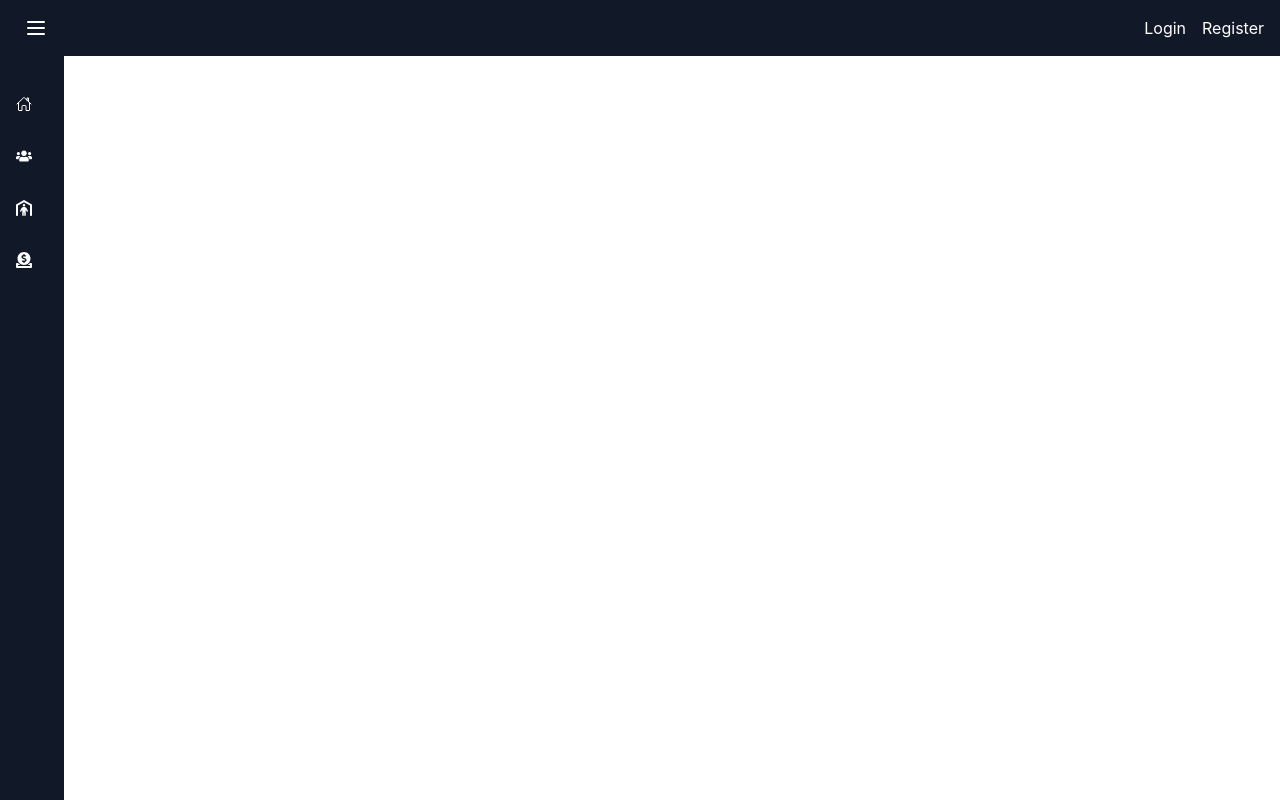
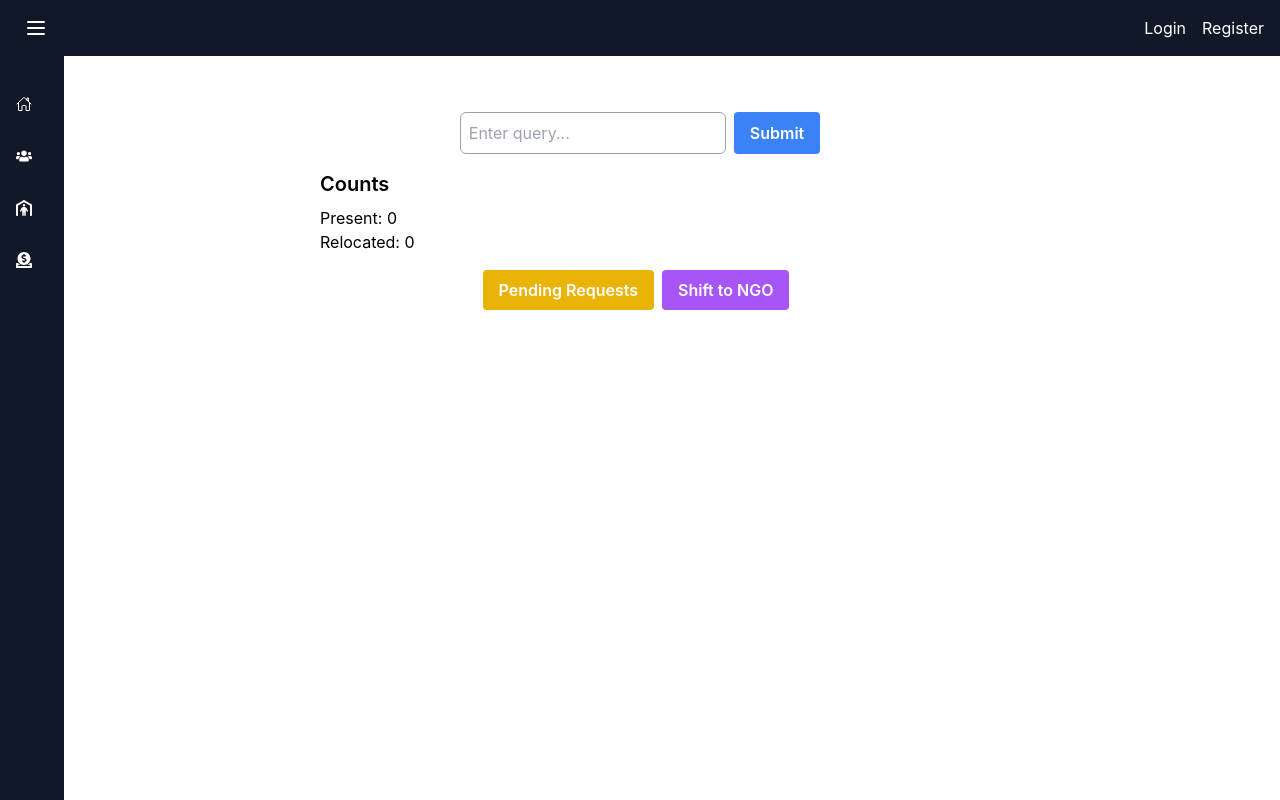
Before and after one commit to aryab2003/my-ngo-app, a React (Create React App) app: page /admin in a window 1280 px wide. Before the commit this address had no page. Built offline with nearby package versions, Linux system fonts and the light colour scheme.

Commit message:
feat:added admin page

```diff
--- a/src/App.js
+++ b/src/App.js
@@ -11,6 +11,7 @@ import Login from "./Pages/Login";
 import Register from "./Pages/Register";
 import Interact from "./Pages/Interact";
 import About from "./Pages/About";
+import Admin from "./Pages/Admin";
 
 function App() {
   const [registered, setRegistered] = useState(false);
@@ -70,6 +71,7 @@ function App() {
           <Route path="/register" element={<Register />} />
           <Route path="/interact" element={<Interact />} />
           <Route path="/about" element={<About />} />
+          <Route path="/admin" element={<Admin />} />
         </Routes>
       </Router>
     </div>
--- /dev/null
+++ b/src/Pages/Admin.js
@@ -0,0 +1,103 @@
+import React, { useState } from "react";
+
+const Admin = () => {
+  const [query, setQuery] = useState("");
+  const [nearestNGO, setNearestNGO] = useState(null);
+  const [presentCount, setPresentCount] = useState(0);
+  const [relocatedCount, setRelocatedCount] = useState(0);
+
+  const handleQueryChange = (event) => {
+    setQuery(event.target.value);
+  };
+
+  const handleSubmit = () => {
+    // Handle query submission
+    // You can perform any necessary actions here, such as fetching data from the database
+  };
+
+  const handlePendingRequests = () => {
+    // Handle fetching pending requests
+  };
+
+  const handleApproveRequests = () => {
+    // Handle approving requests
+  };
+
+  const handleShiftToNGO = () => {
+    // Handle shifting individuals to nearest NGO
+  };
+
+  const handleCancelRequest = () => {
+    // Handle canceling photo requests
+  };
+
+  return (
+    <div
+      className="container mx-auto my-8 py-20"
+      //   style={{
+      //     backgroundImage:
+      //       "url('https://images.unsplash.com/photo-1544027993-37dbfe43562a?q=80&w=2070&auto=format&fit=crop&ixlib=rb-4.0.3&ixid=M3wxMjA3fDB8MHxwaG90by1wYWdlfHx8fGVufDB8fHx8fA%3D%3D')",
+      //     backgroundSize: "cover",
+      //     backgroundPosition: "center",
+      //     height: "100vh",
+      //     width: "100vw",
+      //   }}
+    >
+      <div className="mb-4 flex justify-center">
+        <input
+          type="text"
+          className="border border-gray-400 rounded-md p-2 mr-2"
+          placeholder="Enter query..."
+          value={query}
+          onChange={handleQueryChange}
+        />
+        <button
+          className="bg-blue-500 hover:bg-blue-600 text-white font-semibold py-2 px-4 rounded"
+          onClick={handleSubmit}
+        >
+          Submit
+        </button>
+      </div>
+      {nearestNGO && (
+        <div className="mb-4">
+          <h2 className="text-xl font-semibold mb-2">Nearest NGO</h2>
+          <p>Name: {nearestNGO.name}</p>
+          <p>Contact: {nearestNGO.contact}</p>
+        </div>
+      )}
+      <div className="mb-4 ml-80">
+        <h2 className="text-xl  font-semibold mb-2">Counts</h2>
+        <p>Present: {presentCount}</p>
+        <p>Relocated: {relocatedCount}</p>
+      </div>
+      <div className="mb-4 flex justify-center">
+        <button
+          className="bg-yellow-500 hover:bg-yellow-600 text-white font-semibold py-2 px-4 rounded mr-2"
+          onClick={handlePendingRequests}
+        >
+          Pending Requests
+        </button>
+        {/* <button
+          className="bg-green-500 hover:bg-green-600 text-white font-semibold py-2 px-4 rounded mr-2"
+          onClick={handleApproveRequests}
+        >
+          Approve Requests
+        </button> */}
+        <button
+          className="bg-purple-500 hover:bg-purple-600 text-white font-semibold py-2 px-4 rounded mr-2"
+          onClick={handleShiftToNGO}
+        >
+          Shift to NGO
+        </button>
+        {/* <button
+          className="bg-red-500 hover:bg-red-600 text-white font-semibold py-2 px-4 rounded"
+          onClick={handleCancelRequest}
+        >
+          Cancel Request
+        </button> */}
+      </div>
+    </div>
+  );
+};
+
+export default Admin;
--- a/src/Pages/Shelter.js
+++ b/src/Pages/Shelter.js
@@ -1,25 +1,21 @@
 import React, { useState, useEffect } from "react";
-// import ShelterCard from "../Components/ShelterCard";
 
 const shelters = [
-  { name: "Shelter A", location: { lat: 20.296059, lng: 85.82454 } },
-  { name: "Shelter B", location: { lat: 22.4567, lng: 85.824546 } },
-  { name: "Shelter C", location: { lat: 22.256466, lng: 84.89898 } },
-  { name: "Shelter D", location: { lat: 20.4961, lng: 85.8236 } },
+  { name: "Aravalli", location: { lat: 22.6454, lng: 88.4337 } },
+  { name: "Brahmaputra", location: { lat: 22.6443, lng: 88.3796 } },
+  { name: "Kaveri", location: { lat: 22.5622, lng: 88.3963 } },
+  { name: "Kanchenjunga", location: { lat: 22.6698, lng: 88.4091 } },
 ];
 
 const Shelter = () => {
-  const [currentLocation, setCurrentLocation] = useState({
-    lat: null,
-    lng: null,
-  });
   const [nearbyShelters, setNearbyShelters] = useState([]);
   const [map, setMap] = useState(null);
   const [markers, setMarkers] = useState([]);
 
   useEffect(() => {
     const script = document.createElement("script");
-    script.src = `https://maps.googleapis.com/maps/api/js?key=AIzaSyD0dkbY_TNonAJxBCnfuxJ1RvR8409BioI&libraries=places`;
+    script.src = `https://maps.googleapis.com/maps/api/js?key=
+    AIzaSyD0dkbY_TNonAJxBCnfuxJ1RvR8409BioI&libraries=places`;
     script.async = true;
     script.onload = () => {
       initMap();
@@ -32,14 +28,30 @@ const Shelter = () => {
   }, []);
 
   const initMap = () => {
+    const kolkataCenter = { lat: 22.5726, lng: 88.3639 }; // Kolkata center coordinates
     const mapInstance = new window.google.maps.Map(
       document.getElementById("map"),
       {
-        center: { lat: currentLocation.lat, lng: currentLocation.lng },
+        center: kolkataCenter, // Set the map center to Kolkata center
         zoom: 10,
       }
     );
     setMap(mapInstance);
+
+    // Add markers for organization locations
+    const organizationMarkers = shelters.map((shelter) => {
+      return new window.google.maps.Marker({
+        position: {
+          lat: shelter.location.lat,
+          lng: shelter.location.lng,
+        },
+        map: mapInstance,
+        title: shelter.name,
+      });
+    });
+    setMarkers(organizationMarkers);
+
+    findNearbyShelters(kolkataCenter); // Find nearby shelters around Kolkata center
   };
 
   const calculateDistance = (lat1, lon1, lat2, lon2) => {
@@ -57,66 +69,22 @@ const Shelter = () => {
     return distance;
   };
 
-  const findNearbyShelters = () => {
+  const findNearbyShelters = (center) => {
     const nearby = shelters.filter((shelter) => {
       const distance = calculateDistance(
-        currentLocation.lat,
-        currentLocation.lng,
+        center.lat,
+        center.lng,
         shelter.location.lat,
         shelter.location.lng
       );
       return distance < 100;
     });
     setNearbyShelters(nearby);
-
-    markers.forEach((marker) => {
-      marker.setMap(null);
-    });
-
-    const newMarkers = nearby.map((shelter) => {
-      return new window.google.maps.Marker({
-        position: { lat: shelter.location.lat, lng: shelter.location.lng },
-        map: map,
-        title: shelter.name,
-      });
-    });
-
-    setMarkers(newMarkers);
-  };
-
-  const getCurrentLocation = () => {
-    if (navigator.geolocation) {
-      navigator.geolocation.getCurrentPosition(
-        (position) => {
-          setCurrentLocation({
-            lat: position.coords.latitude,
-            lng: position.coords.longitude,
-          });
-          map.setCenter({
-            lat: position.coords.latitude,
-            lng: position.coords.longitude,
-          });
-          findNearbyShelters();
-        },
-        (error) => {
-          console.error("Error getting location:", error);
-        }
-      );
-    } else {
-      console.error("Geolocation is not supported.");
-    }
   };
 
   return (
     <div className="text-center p-[5rem]">
-      <button
-        className="bg-gray-800 hover:bg-gray-900 text-white font-bold py-2 px-4 rounded "
-        onClick={getCurrentLocation}
-      >
-        Find Shelters Near Me
-      </button>
-      <div className="flex justify-around ml-[4rem] pt-[2rem] spce-x-5 pb-[2rem]">
-        {/* <h1 className="text-3xl font-bold mb-4">Find Nearby Shelters</h1> */}
+      <div className="flex justify-around ml-[4rem] pt-[2rem] space-x-5 pb-[2rem]">
         <div className=" w-[50%]">
           <div className="mt-4 ">
             {nearbyShelters.length > 0 ? (
```
